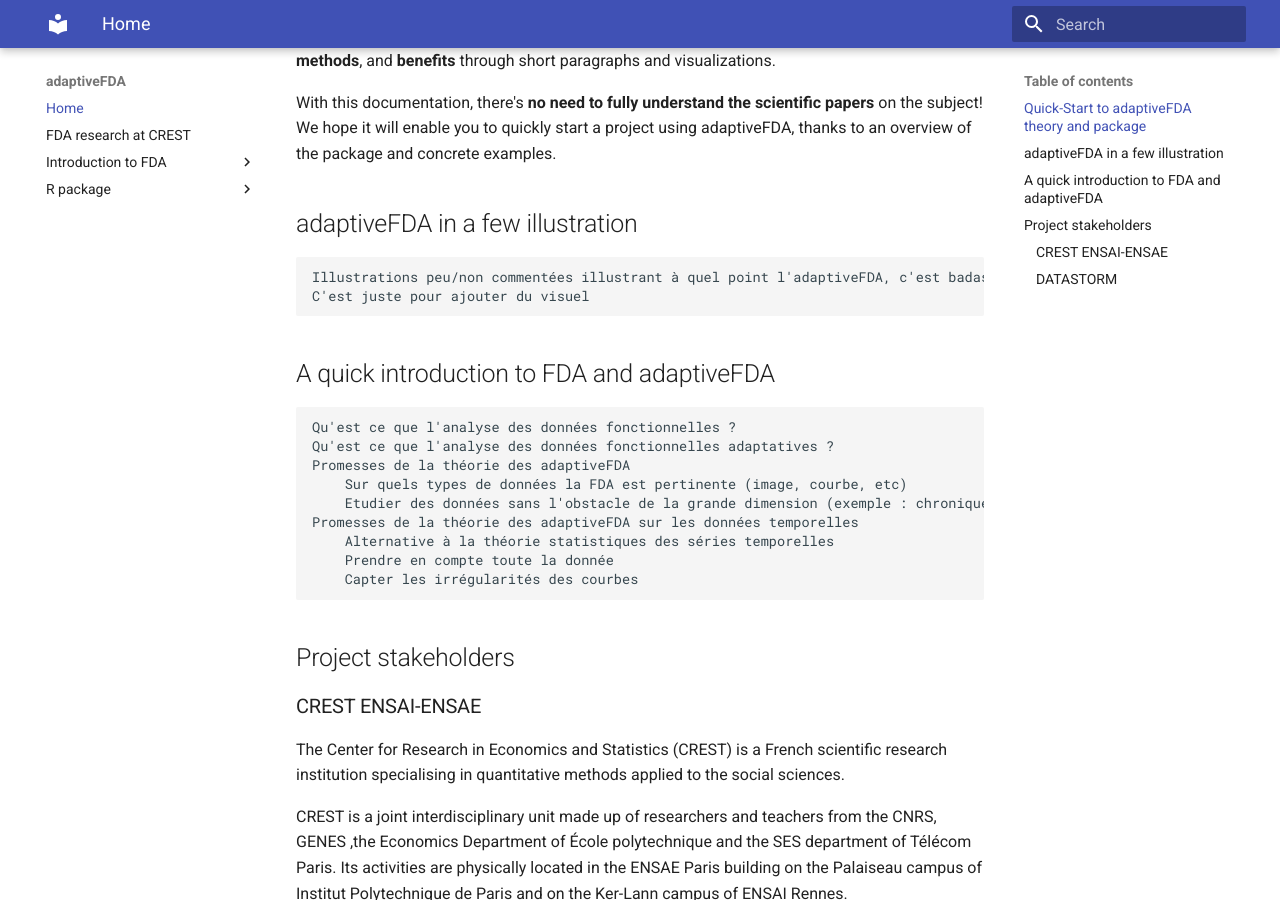
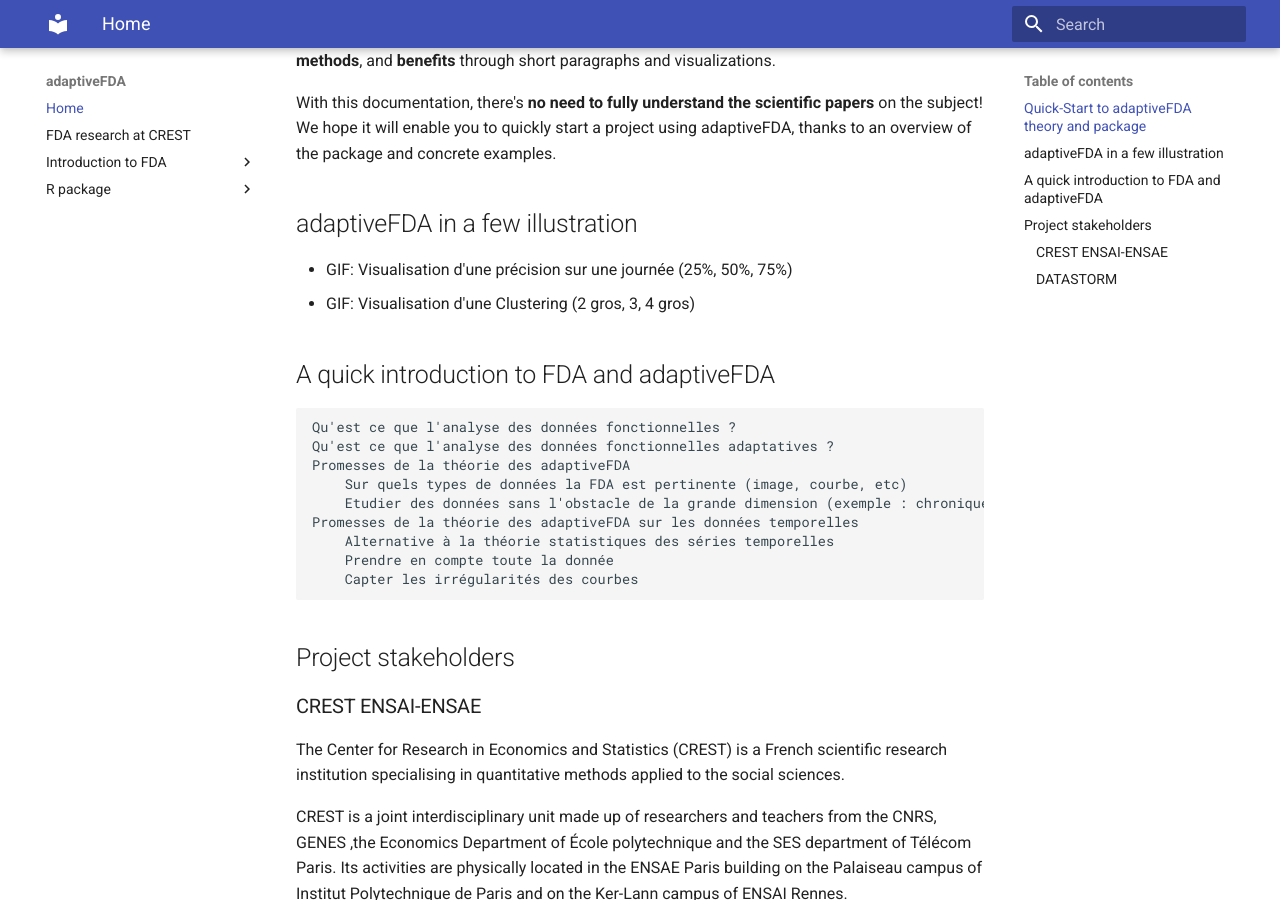
Before and after one commit to adaptive-FDA/quick-start, an MkDocs documentation site: the page built from docs/index.md, in a window 1280 px wide and 900 px high, scrolled down 301 px. Built offline with MkDocs 1.6.1 and Material for MkDocs 9.7.7, drawn with Linux system fonts in a browser that asks for light colours.

Commit message:
Update index.md

```diff
--- a/docs/index.md
+++ b/docs/index.md
@@ -10,8 +10,8 @@ With this documentation, there's **no need to fully understand the scientific pa
 
 ## adaptiveFDA in a few illustration
 
-    Illustrations peu/non commentées illustrant à quel point l'adaptiveFDA, c'est badass
-    C'est juste pour ajouter du visuel
+- GIF: Visualisation d'une précision sur une journée (25%, 50%, 75%)
+- GIF: Visualisation d'une Clustering (2 gros, 3, 4 gros)
 
 ## A quick introduction to FDA and adaptiveFDA
 
```
